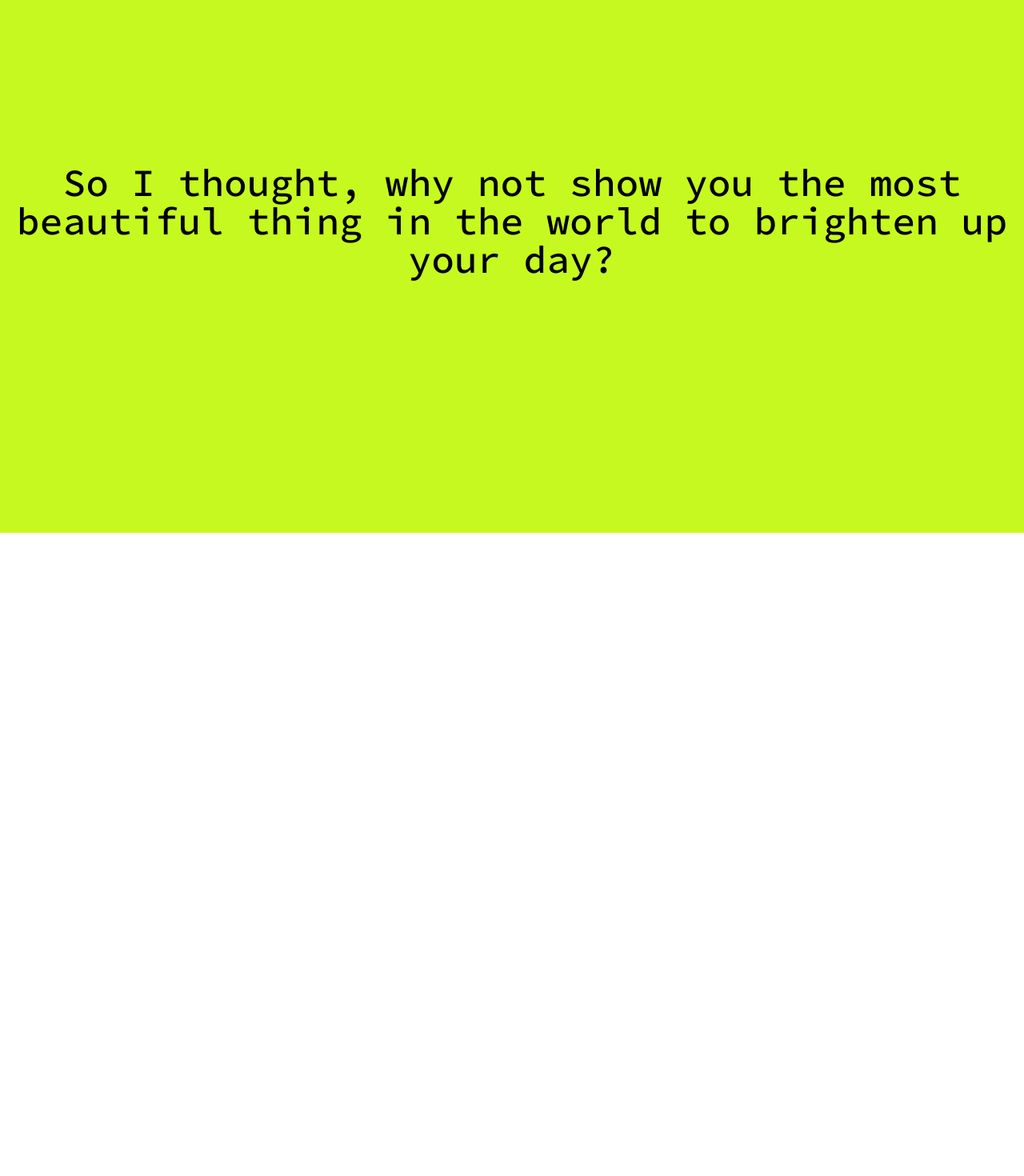
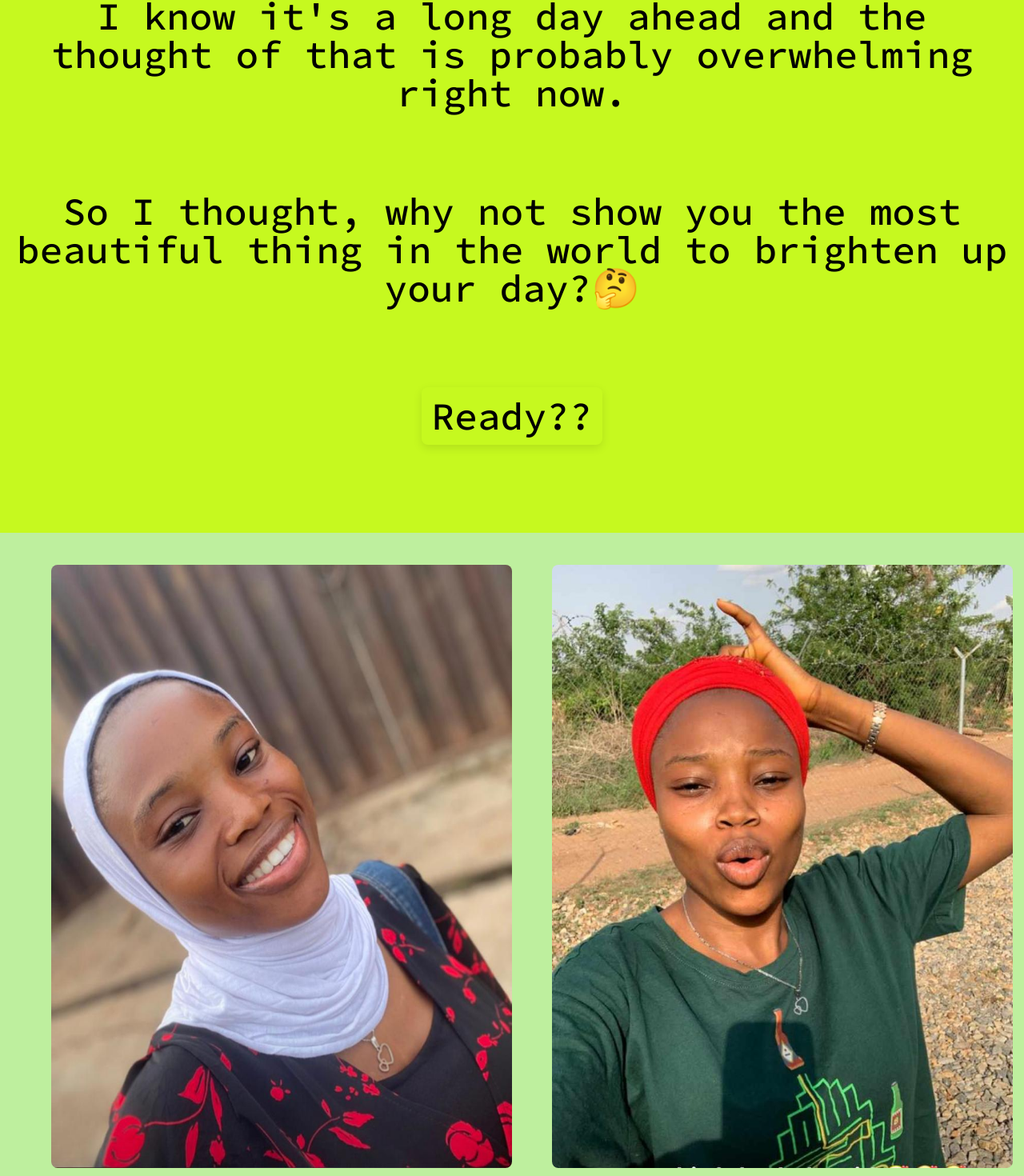
Before and after one commit to Basheer5127/therapeutic-messages, a React (Vite) app: page /baby/1 in a window 1280 px wide. Shown: the part 934-2404 px from the top of the page at 80% size. Before the commit the page ends 1600 px from the top, so only its background shows below. Built offline with nearby package versions, Linux system fonts and the light colour scheme.

Commit message:
rounding up

```diff
--- a/src/Pages/Romance/Romance.jsx
+++ b/src/Pages/Romance/Romance.jsx
@@ -2,11 +2,15 @@ import React, { useState } from "react";
 import { useParams } from "react-router-dom";
 import { useTypewriter, Cursor } from "react-simple-typewriter";
 import { animate, motion } from "framer-motion";
+import maryam from "../../assets/Maryam.jpeg";
+import maryamTwo from "../../assets/Maryam2.jpeg";
 const Romance = () => {
   return (
     <div className="font-medium">
       <Header />
       <Main />
+      <Pictures />
+      <Footer />
     </div>
   );
 };
@@ -18,7 +22,7 @@ const Header = () => {
   const [showScroll, setShowScroll] = useState(false);
   const [text] = useTypewriter({
     words: [
-      `I tried to think of the sweetest way to wake you up. But all I can think of is you. So I ended up giving you the simplest morning greeting my heart could ever know; “I love you❤️”.`,
+      `May the morning breeze refresh your mind and cleanse your exhausted soul so you can fill them once again with new hope, dreams, and desires! Good morning my love❤️`,
     ],
     loop: 1,
     typeSpeed: 70,
@@ -66,14 +70,73 @@ const Main = () => {
       // transition={{ duration: 0.5, type: "tween" }}
       // viewport={{ amount: 0.1 }}
     >
-      <motion.p className="text-2xl md:text-5xl md:text-center">
+      <motion.p
+        className="text-2xl md:text-5xl md:text-center"
+        initial={{ x: "-100%", opacity: 0 }}
+        whileInView={{ x: 0, opacity: 1 }}
+        transition={{ duration: 1, delay: 0.5 }}
+      >
+        I know it's a long day ahead and the thought of that is probably
+        overwhelming right now.{" "}
+      </motion.p>
+      <motion.p
+        className="text-2xl md:text-5xl md:text-center mt-[100px]"
+        initial={{ x: "100%", opacity: 0 }}
+        whileInView={{ x: 0, opacity: 1 }}
+        transition={{ duration: 1, delay: 2 }}
+      >
         So I thought, why not show you the most beautiful thing in the world to
-        brighten up your day?{" "}
+        brighten up your day?🤔
+      </motion.p>
+      <motion.p
+        className="text-2xl md:text-5xl md:text-center p-3 mt-[100px] shadow1 rounded-lg"
+        initial={{ opacity: 0 }}
+        whileInView={{ opacity: 1 }}
+        transition={{ duration: 1, type: "spring" }}
+      >
+        Ready??
       </motion.p>
     </motion.div>
   );
 };
 
 const Pictures = () => {
-  return <section></section>;
+  return (
+    <section className="bg-[#BEEF9E] py-10 ">
+      <div className="w-[90%] mx-auto flex flex-col md:flex-row gap-[50px]">
+        <motion.img
+          src={maryamTwo}
+          alt="Beautiful girl"
+          className="md:w-[50%] rounded-lg"
+          initial={{ y: "30%", opacity: 0 }}
+          whileInView={{ y: 0, opacity: 1 }}
+          viewport={{ amount: 0.3, once: true }}
+          transition={{ duration: 1, ease: "easeOut" }}
+        />
+        <motion.img
+          src={maryam}
+          alt="Beautiful girl"
+          className="md:w-[50%] rounded-lg"
+          initial={{ y: "30%", opacity: 0 }}
+          whileInView={{ y: 0, opacity: 1 }}
+          viewport={{ amount: 0.3, once: true }}
+          transition={{ duration: 1, ease: "easeOut" }}
+        />
+      </div>
+    </section>
+  );
 };
+
+const Footer = () => {
+  return (
+    <section className="h-screen bg-[#B2ACE2] py-10 px-2 flex flex-col items-center justify-center">
+      <p className="text-2xl md:text-5xl md:text-center mb-10">
+        I really hope that made you smile😙, baby?
+      </p>
+      <p className="text-2xl md:text-5xl md:text-center">
+        I hope the universe once again conspires in your favor and you have a
+        day just as lovely as you❤️.
+      </p>
+    </section>
+  );
+};
--- a/src/index.css
+++ b/src/index.css
@@ -6,9 +6,11 @@
 @layer base {
   body {
     font-family: "Source Code Pro", monospace;
-    overflow-x: hidden;
   }
   html {
     overflow-x: hidden;
   }
 }
+.shadow1 {
+  box-shadow: rgba(0, 0, 0, 0.1) 0px 4px 12px;
+}
```
